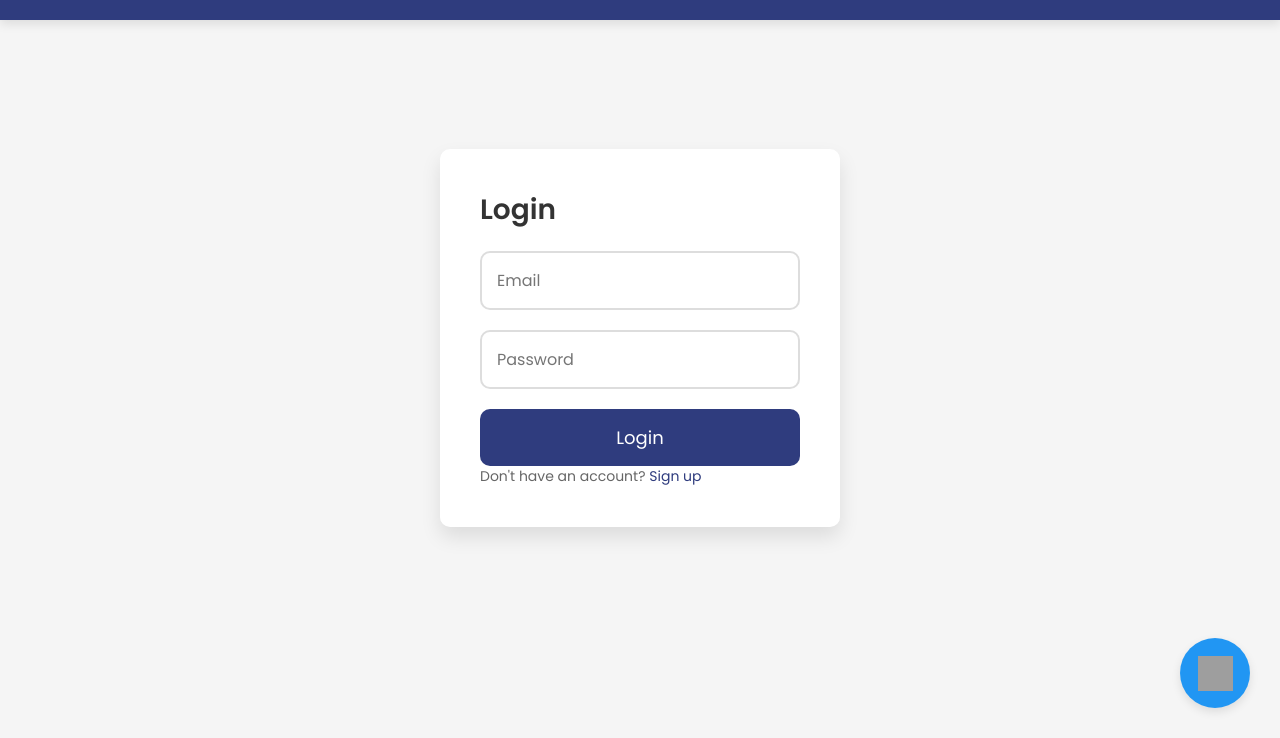
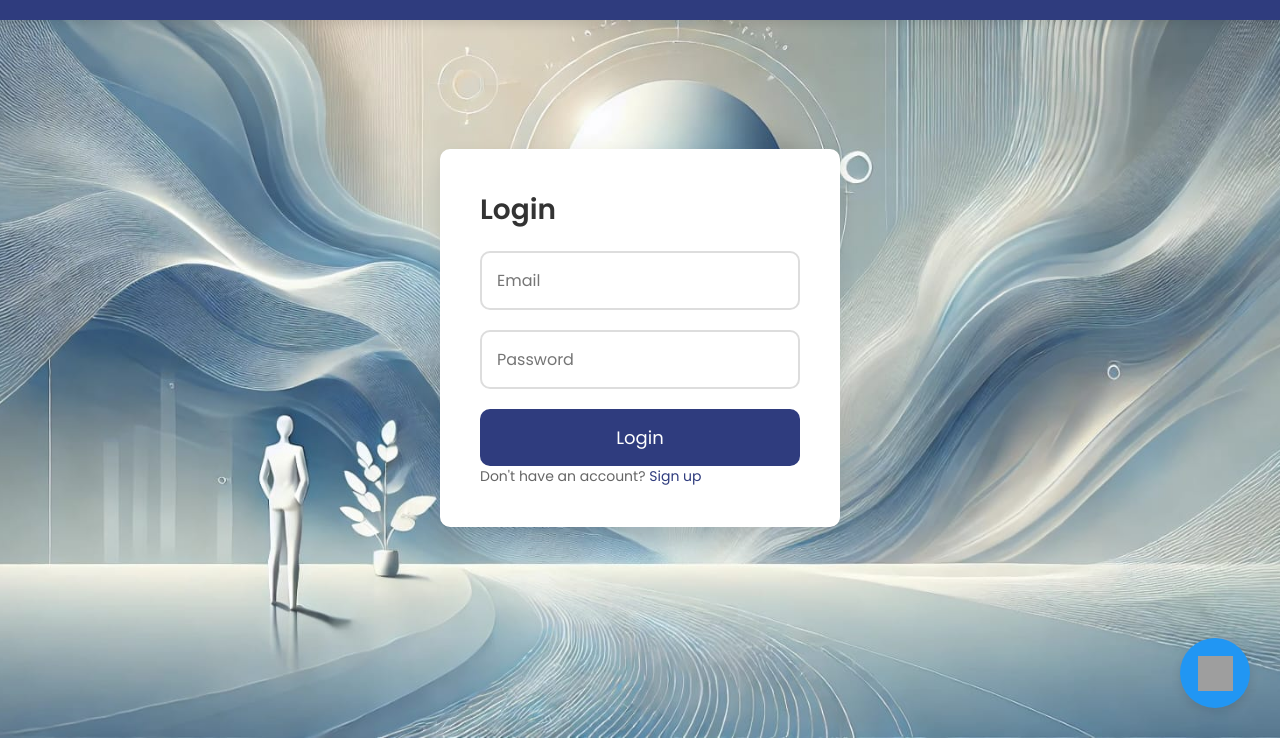
Before and after one commit to Sidakpreet-singh/advisor, a plain HTML site: page frontend/index.html in a window 1280 px wide. Shown: the part 62-800 px from the top of the page. Drawn offline with Linux system fonts and the light colour scheme; grey boxes are pictures that could not be loaded.

Commit message:
Revert "remove background"

```diff
--- a/frontend/index.html
+++ b/frontend/index.html
@@ -23,8 +23,8 @@
         body {
             background: #f5f5f5;
 
-            /* background: url(project.jpg) no-repeat center center fixed; */
-            /* background-size: cover; */
+            background: url(project.jpg) no-repeat center center fixed;
+            background-size: cover;
 }
 
 
```
